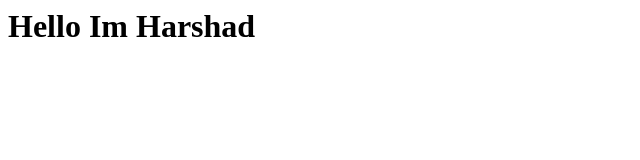
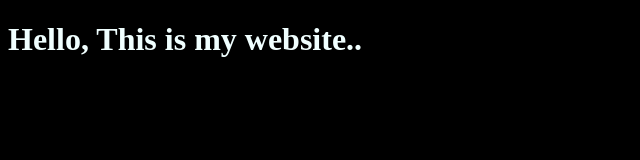
Before and after one commit to HarshadTile/SECURITY_IOPTY, a plain HTML site: page index.html in a window 1280 px wide. Shown: the whole page, without its empty margins (0-640 px from the left). Drawn offline with Linux system fonts and the light colour scheme.

Commit message:
Modified

```diff
--- a/index.html
+++ b/index.html
@@ -1 +1,12 @@
-<h1>Hello Im Harshad</h1>
+<!DOCTYPE html>
+<html lang="en">
+<head>
+    <meta charset="UTF-8">
+    <meta name="viewport" content="width=device-width, initial-scale=1.0">
+    <title>Document</title>
+    <link rel="stylesheet" href="style.css">
+</head>
+<body>
+    <h1>Hello, This is my website..</h1>
+</body>
+</html>
--- a/style.css
+++ b/style.css
@@ -0,0 +1,4 @@
+body{
+    background-color: black;
+    color: azure;
+}
```
